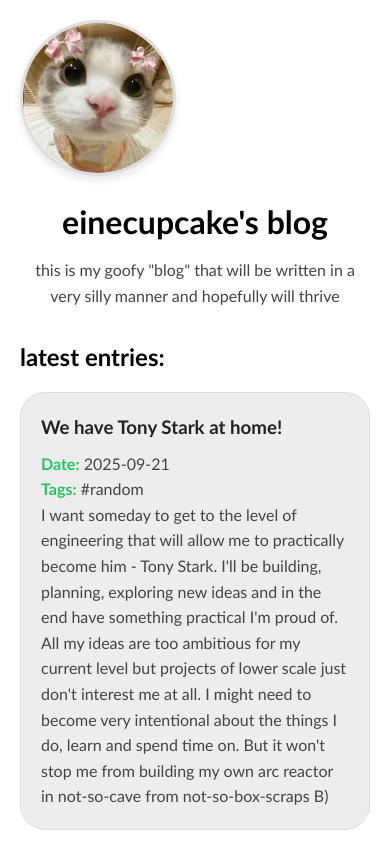
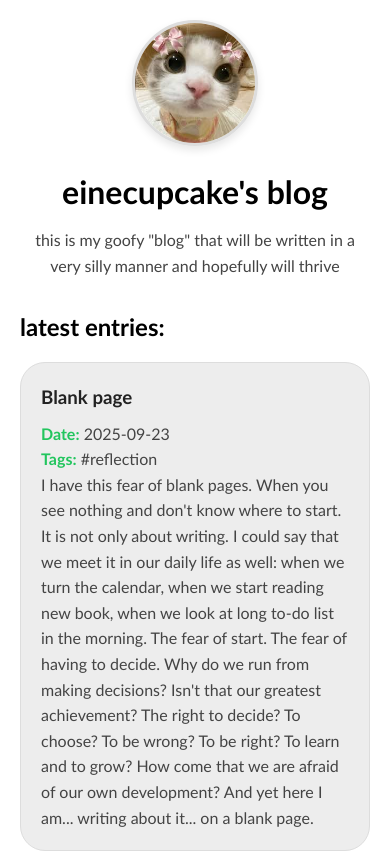
Before and after one commit to einecupcake/blog, a plain HTML site: page index.html in a window 390 px wide. Shown: the top 854 px of the page. Drawn offline with Linux system fonts and the light colour scheme.

Commit message:
new entry

```diff
--- a/index.html
+++ b/index.html
@@ -18,6 +18,13 @@
     <div id="block">
         <h2>latest entries:</h2>
         <ul id="latest-entry-list">
+
+        <li>
+            <h3>Blank page</h3>
+            <p><strong>Date:</strong> 2025-09-23</p>
+            <p><strong>Tags:</strong> #reflection</p>
+            <p>I have this fear of blank pages. When you see nothing and don't know where to start. It is not only about writing. I could say that we meet it in our daily life as well: when we turn the calendar, when we start reading new book, when we look at long to-do list in the morning. The fear of start. The fear of having to decide. Why do we run from making decisions? Isn't that our greatest achievement? The right to decide? To choose? To be wrong? To be right? To learn and to grow? How come that we are afraid of our own development? And yet here I am... writing about it... on a blank page.</p>
+        </li>
 
         <li>
             <h3>We have Tony Stark at home!</h3>
--- a/styles.css
+++ b/styles.css
@@ -29,10 +29,7 @@ p {
 }
 
 #latest-entry-list li strong {
-    /* color: #0066cc; blue-ish*/
     color: #22c55e;
-
-
 }
 
 #top img {
@@ -72,10 +69,7 @@ p {
     }
 
     #latest-entry-list li strong {
-        /* color: #4a9eff; blue-ish */
         color: #4ade80;
-
-
     }
 
     #top img {
@@ -93,8 +87,9 @@ p {
     }
 
     #top img {
-        width: 120px;
-        max-height: 120px;
+        width: 120px !important;
+        max-height: 120px !important;
+        align-self: center;
     }
 }
 
```
Also changed, not shown: 1 other file.
